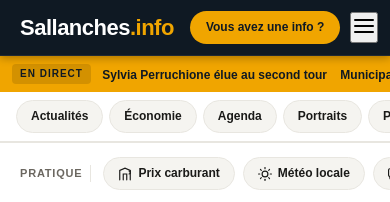
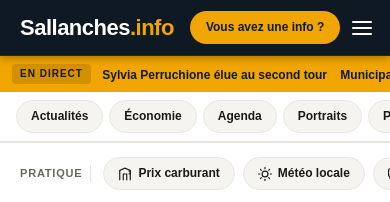
Before and after one commit to DuvalDVL/sallanches.info, a Jekyll site: the page built from index.html, in a window 390 px wide. Shown: the top 202 px of the page. Built offline with Jekyll 4.4.1, drawn with Linux system fonts in a browser that asks for light colours; comment, search, counter and statistics services are not loaded.

Commit message:
Update styles.css

```diff
--- a/assets/css/styles.css
+++ b/assets/css/styles.css
@@ -180,6 +180,15 @@ button { font-family: var(--font-titre); cursor: pointer; }
 /* Burger mobile */
 .burger-btn {
   display: none !important;
+  background: transparent; /* Enlève le fond blanc */
+  border: none; /* Enlève la bordure */
+  color: var(--blanc);
+  padding: 0;
+  width: 24px;
+  height: 24px;
+}
+@media (max-width: 768px) {
+  .burger-btn { display: flex !important; align-items: center; justify-content: center; }
 }
 
 /* ============================================================
@@ -1055,7 +1064,17 @@ button { font-family: var(--font-titre); cursor: pointer; }
    MOBILE MENU
    ============================================================ */
 .mobile-menu {
-  display: none !important;
+  display: none; /* J'ai enlevé le !important ici */
+  position: fixed;
+  top: 0; left: 0; right: 0; bottom: 0;
+  background: var(--noir);
+  z-index: 1000;
+  padding: 20px;
+  flex-direction: column;
+}
+/* La classe magique qui ouvrira le menu */
+.mobile-menu.is-open {
+  display: flex !important;
 }
 .mobile-menu-header {
   display: flex;
```
